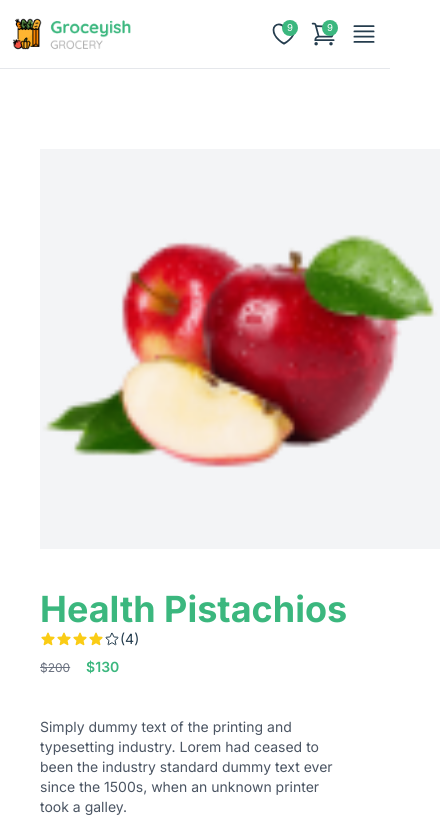
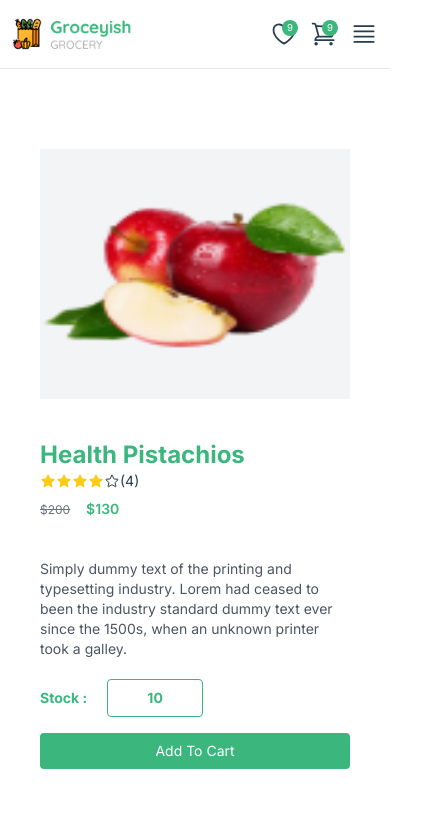
Before and after one commit to u-d-a-y-95/groceyish, a Next.js app: page /shop/product/1 in a window 390 px wide. Shown: the top 835 px of the page, 440 px wide, since content can reach past the window. Built offline with nearby package versions, Linux system fonts and the light colour scheme.

Commit message:
responsive product page

```diff
--- a/src/app/(frontend)/(site)/shop/product/[id]/page.tsx
+++ b/src/app/(frontend)/(site)/shop/product/[id]/page.tsx
@@ -5,12 +5,12 @@ export default function ProductPage() {
   return (
     <div>
       <div className="container mx-auto">
-        <div className="flex flex-col md:flex-row my-10 p-10 sm:p-0 justify-center gap-10 min-h-[500px]  ">
-          <div className="relative  w-[400px] h-[400px] bg-gray-100">
+        <div className="flex flex-col md:flex-row my-10 p-10 justify-center gap-10 min-h-[500px]  ">
+          <div className="relative md:flex-1  max-w-[400px] h-[250px] md:h-[300px] lg:h-[350px] bg-gray-100">
             <Image src="/img/category-2.png" fill={true} alt="product" />
           </div>
           <div className="flex-1 max-w-[600px]">
-            <h4 className="text-primary text-4xl font-bold">
+            <h4 className="text-primary text-2xl md:text-4xl font-bold">
               Health Pistachios
             </h4>
             <Rating count={4} />
@@ -25,7 +25,7 @@ export default function ProductPage() {
                 since the 1500s, when an unknown printer took a galley.
               </p>
             </div>
-            <div className="flex items-center gap-4 mt-5">
+            <div className="flex flex-col md:flex-row gap-4 mt-5">
               <p className="font-bold text-primary">
                 Stock :
                 <span className="border p-2 text-center ml-5 rounded w-24 inline-block border-primary">
```
